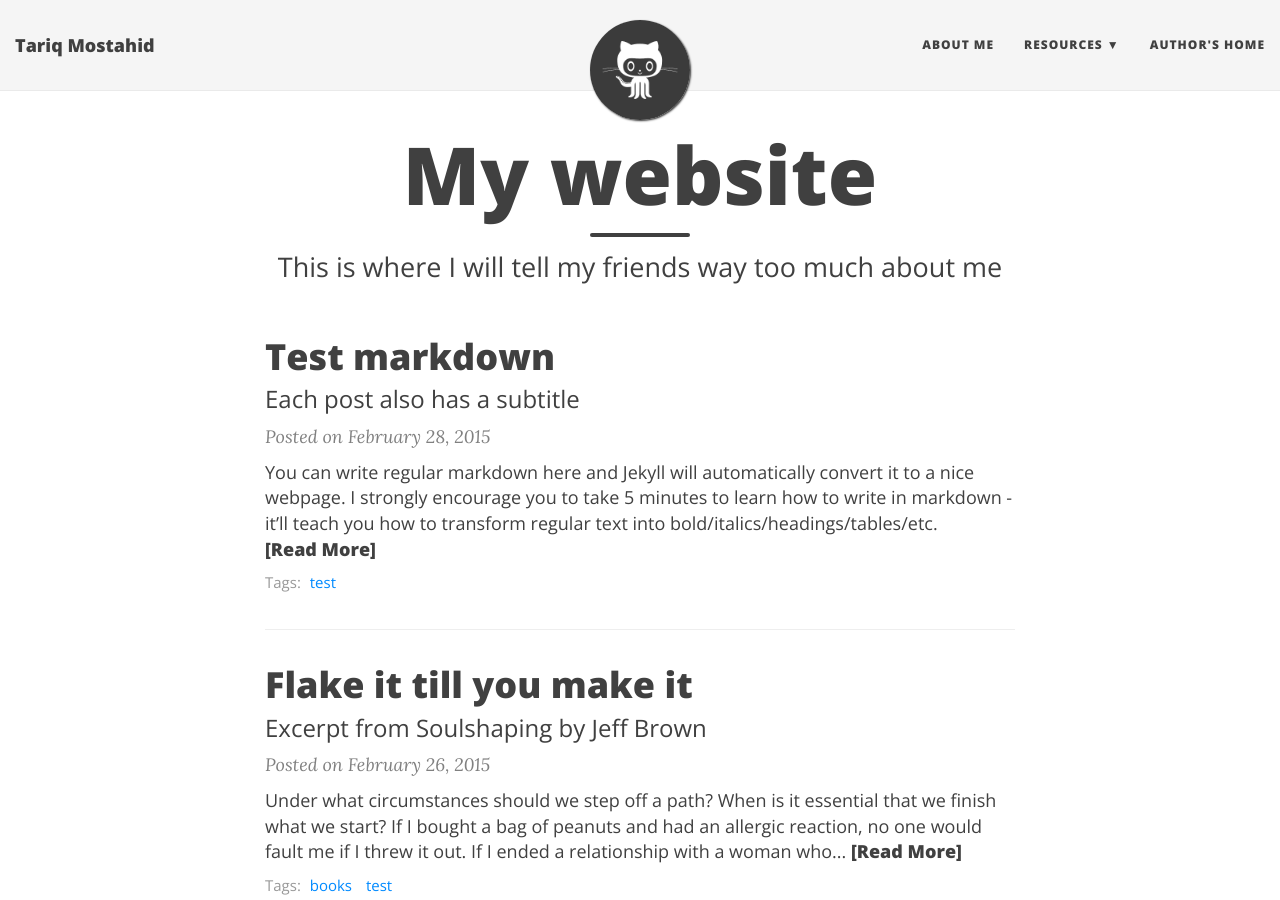
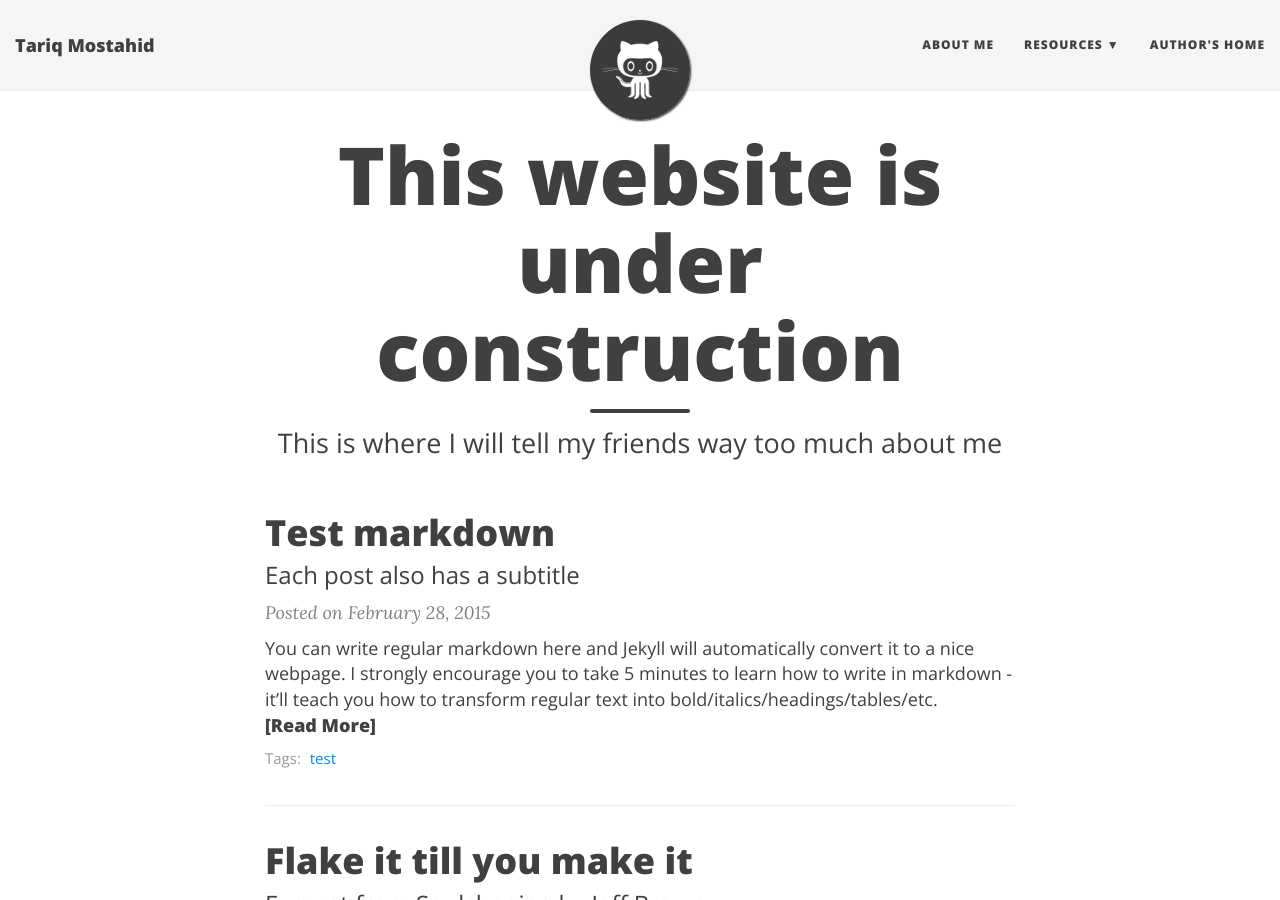
Before and after one commit to tariqmostahid/tariqmostahid.github.io, a Jekyll site: the page built from index.html, in a window 1280 px wide and 900 px high. Built offline with Jekyll 4.4.1, drawn with Linux system fonts in a browser that asks for light colours; nearby versions of some CDN libraries; the list of posts is cut into pages by our own code.

Commit message:
- under construction message

```diff
--- a/_config.yml
+++ b/_config.yml
@@ -17,7 +17,7 @@ baseurl: ""
 title: Tariq Mostahid
 
 # Short description of your site
-description: A virtual proof that name is awesome!
+description: A learner!
 
 # --- Navigation bar options --- #
 
--- a/index.html
+++ b/index.html
@@ -1,6 +1,6 @@
 ---
 layout: page
-title: My website
+title: This website is under construction
 subtitle: This is where I will tell my friends way too much about me
 use-site-title: true
 ---
```
